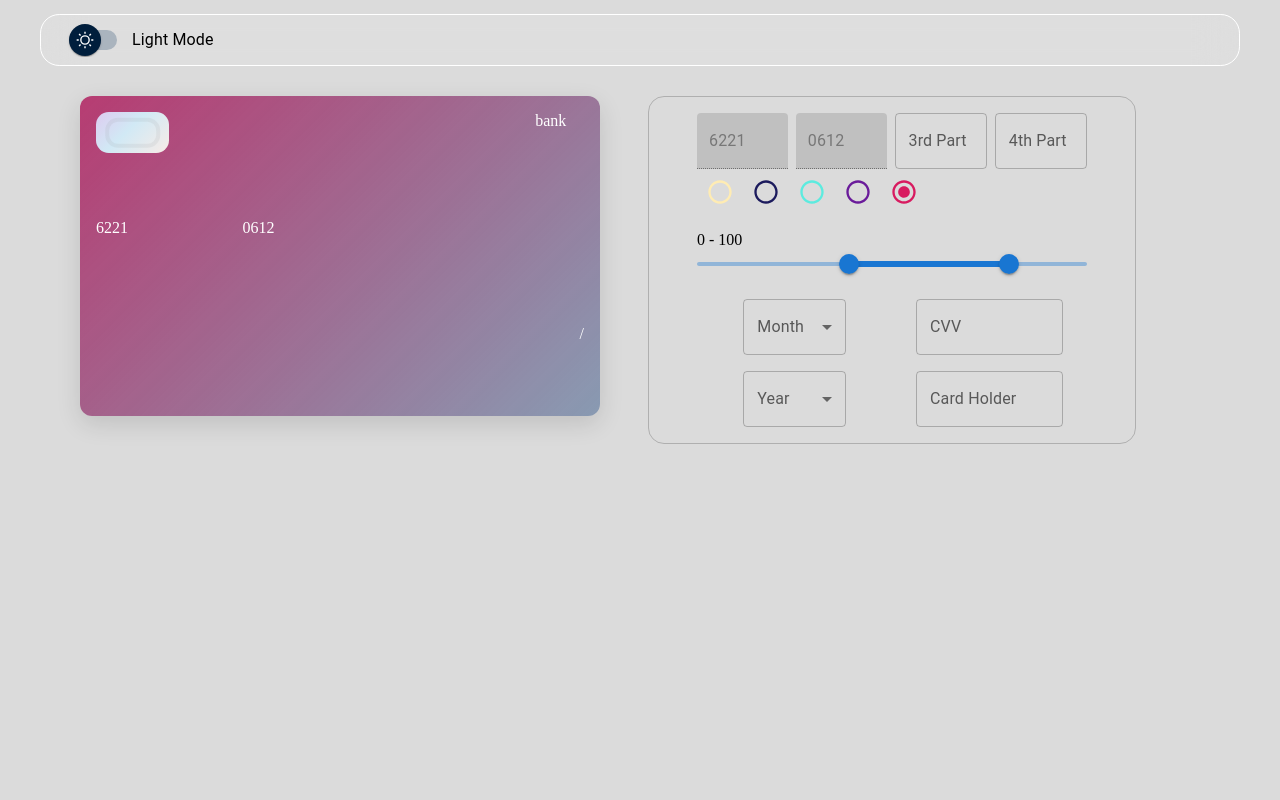
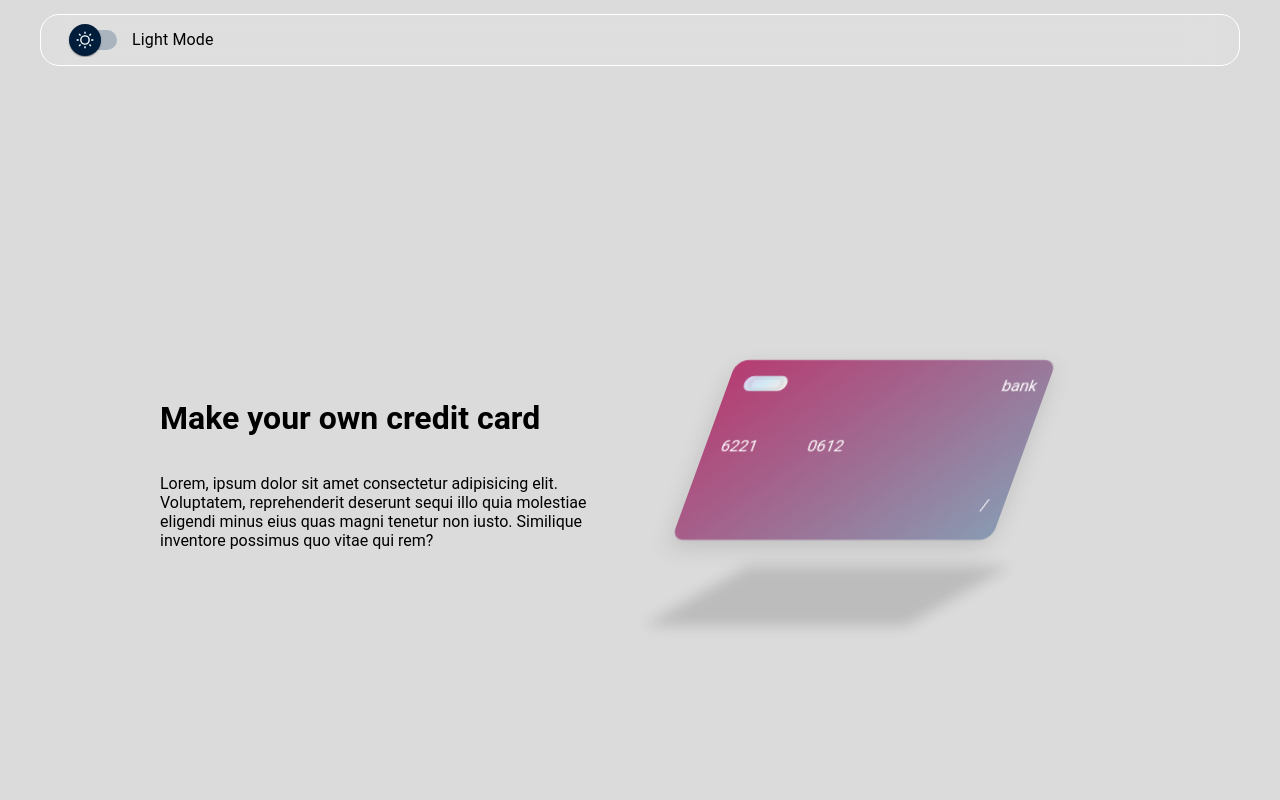
Before and after one commit to NiushaEbrahimi/MUI, a React app: page / in a window 1280 px wide. Shown: the top 800 px of the page. Built offline with nearby package versions, Linux system fonts and the light colour scheme; the HTML template or start-up script is replaced by a standard one.

Commit message:
made progress with the animation

```diff
--- a/src/App.css
+++ b/src/App.css
@@ -4,10 +4,22 @@
   left: 0;
   width: 280px;
   height: 180px;
-  background: #2b8cff;
   border-radius: 12px;
-  /* start translated to the right by 50vw; JS overrides this value as you scroll */
   transform: translateX(50vw) skewX(60deg);;
   will-change: transform;
-  /* no CSS transition so movement maps directly to scroll (instant) */
+  z-index: 1000;
 }
+.shadow{
+  z-index: 10;
+  position: absolute;
+  bottom: -100px;
+  left: 17%;
+  width: 40%;
+  /* height: 1vh; */
+  background-color: black;
+  opacity: 0.2;
+  transform: skewX(-60deg);
+  filter: blur(40);
+  border-radius: 20%;
+  box-shadow: 0px 0px 10px 30px rgba(0, 0, 0, 0.7);
+}
--- a/src/App.jsx
+++ b/src/App.jsx
@@ -1,8 +1,8 @@
 import './App.css'
 import FlipCart from "./components/FlipCart";
 import CardInput from "./components/cardInput";
-import { Container } from '@mui/material';
-import { useEffect, useState } from 'react';
+import { Container,Box } from '@mui/material';
+import { useEffect, useState, useRef } from 'react';
 import Header from "./components/Header"
 
 function App() {
@@ -13,6 +13,8 @@ function App() {
   const [cardHolder, setCardHolder] = useState('');
   const [darkTheme, setDarkTheme] = useState(false);
   const [radioColor,setRadioColor] = useState("pink");
+  const containerRef = useRef(null)
+  const didUnpin = useRef(false)
 
   useEffect(()=>{
     console.log(darkTheme)
@@ -23,25 +25,106 @@ function App() {
     }
   },[darkTheme])
 
+  useEffect(() => {
+    const onScroll = () => {
+      const vh = window.innerHeight
+      const start = 0.01 * vh            // start moving at 20vh
+      const duration = 1.4 * vh         // movement spans 1.5vh of scroll
+      const end = start + duration
+      const y = window.scrollY
+
+      if (!containerRef.current) return
+
+      const el = containerRef.current
+
+      const startTranslate = 55
+      const endTranslate = 15
+
+      const startSkew = -20
+      const endSkew = 0
+
+      const startScale = 1
+      const endScale = 1.5
+
+      const pin = () => {
+        el.style.position = 'fixed'
+        el.style.top = '45vh'
+        el.style.left = `${endTranslate}vw`
+        didUnpin.current = false
+      }
+
+      const unpin = () => {
+        if (!didUnpin.current) {
+          const docTop = el.getBoundingClientRect().top + window.scrollY
+          el.style.position = 'absolute'
+          el.style.top = `${docTop}px`
+          el.style.left = `${endTranslate}vw`
+          el.style.transform = `translateX(0vw) skewX(${endSkew}deg) scale(${endScale})`
+          didUnpin.current = true
+        }
+      }
+
+      const delta = startTranslate - endTranslate
+      if (y < start) {
+        pin()
+        el.style.transform = `translateX(${delta}vw) skewX(${startSkew}deg) scale(${startScale})`
+        return
+      }
+
+      if (y >= start && y <= end) {
+        pin()
+        let p = (y - start) / duration
+        p = Math.max(0, Math.min(1, p))
+        const translateVw = delta * (1 - p)
+        const skew = startSkew - p * (startSkew - endSkew)
+        const scale = startScale + p * (endScale - startScale)
+        el.style.transform = `translateX(${translateVw}vw) skewX(${skew}deg) scale(${scale})`
+        return
+      }
+
+      if (y > end) {
+        unpin()
+        return
+      }
+    }
+
+    onScroll()
+    window.addEventListener('scroll', onScroll)
+    window.addEventListener('resize', onScroll)
+    return () => {
+      window.removeEventListener('scroll', onScroll)
+      window.removeEventListener('resize', onScroll)
+    }
+  }, [])
 
   return (
-    <Container sx={{m:0,p:0 , width : "100vw" , position : "relative" , display:"flex" , flexDirection : "column" , justifyContent : "center" , alignItems : "center"}}>
+    <div style={{width : "100%" , position : "relative" , display:"flex" , flexDirection : "column" , justifyContent : "center" , alignItems : "center"}}>
       <Header darkTheme={darkTheme} setDarkTheme = {setDarkTheme}></Header>
-      <Container sx={{display : "flex" , flexDirection : "row" , mt : "5vh"}}>
-        <div style={{ padding: 24, display: "flex", gap: 24 }}>
-          <FlipCart value={value} cardNumber={cardNumber} cvvNumber={cvvNumber} expirationDate={expirationDate} cardHolder={cardHolder} radioColor={radioColor}/>
+      <FlipCart containerRef={containerRef} value={value} cardNumber={cardNumber} cvvNumber={cvvNumber} expirationDate={expirationDate} cardHolder={cardHolder} radioColor={radioColor}/>
+      <Box sx={{minWidth:"80vw", display : "flex" , flexDirection : "row" , justifyContent : "center" , alignItems : "center" , mt : "5vh" , minHeight : "100vh", padding : "1vh 10vw "}}>
+        <div style={{ padding: 24, display: "flex", flex :1,flexDirection :"column"}}>
+          <h1>Make your own credit card</h1>
+          <p>Lorem, ipsum dolor sit amet consectetur adipisicing elit. Voluptatem, reprehenderit deserunt sequi illo quia molestiae eligendi minus eius quas magni tenetur non iusto. Similique inventore possimus quo vitae qui rem? </p>
         </div>
-        <div style={{ padding: 24, display: "flex", gap: 24 }}>
+        <div style={{ padding: 24, display: "flex", gap: 24 , flex :1, position : "relative"}}>
+          <div className='shadow'></div>
+        </div>
+      </Box>
+      <Box sx={{height : "30vh"}}></Box>
+      <Box sx={{maxWidth:"90vw", display : "flex" , flexDirection : "row" , mt : "5vh" , minHeight : "100vh" }}>
+        <div style={{ padding: 24, display: "flex", flex :1, justifyContent : "center", alignItems : "center"}}>
+
+        </div>
+        <div style={{padding: 24, display: "flex", flex :1}}>
           <CardInput value={value} setValue={setValue} cardNumber={cardNumber} setCardNumber={setCardNumber} cvvNumber={cvvNumber} setCvvNumber={setCvvNumber} expirationDate={expirationDate} setExpirationDate={setExpirationDate} cardHolder={cardHolder} setCardHolder={setCardHolder}
             radioColor={radioColor} setRadioColor={setRadioColor}
           />
         </div>
-      </Container>
-      <Container sx={{height : "100vh"}}></Container>
+      </Box>
       <Container sx={{height : "100vh"}}></Container>
       <Container sx={{height : "100vh"}}></Container>
 
-    </Container>
+    </div>
   );
 }
 
--- /dev/null
+++ b/src/assets/css/FlipCart.css
@@ -0,0 +1,10 @@
+.container {
+  position: fixed;
+  top: 30vh;
+  left: 0;
+  width: 280px;
+  height: 180px;
+  border-radius: 12px;
+  transform: translateX(50vw) skewX(-60deg);;
+  will-change: transform;
+}
--- a/src/assets/css/cardInput.module.css
+++ b/src/assets/css/cardInput.module.css
@@ -1,4 +1,3 @@
 .input_container{
     display: grid;
-
 }
--- a/src/components/FlipCart.jsx
+++ b/src/components/FlipCart.jsx
@@ -1,11 +1,12 @@
 import { styled } from "@mui/material/styles";
 import { Box,Fade } from "@mui/material";
 import { useEffect, useState } from "react";
+import "../assets/css/FlipCart.css";
 
 const Root = styled(Box)({
   perspective: "1000px",
-  width: 520,
-  height: 320,
+  width: 320,
+  height: 180,
   "&:hover .flipInner": {
     transform: "rotateY(180deg)",
   },
@@ -56,7 +57,7 @@ const colors = {
 };
 
 
-export default function FlipCart({value , cardNumber , cvvNumber , expirationDate , cardHolder , radioColor}) {
+export default function  FlipCart({containerRef,value , cardNumber , cvvNumber , expirationDate , cardHolder , radioColor}) {
   const [rgbaColor,setRgbaColor] = useState("")
 
   useEffect(() => {
@@ -65,9 +66,14 @@ export default function FlipCart({value , cardNumber , cvvNumber , expirationDat
 
 
   return (
-    <Root>
+    <Root ref={containerRef} className="container">
       <Inner className="flipInner">
-        <Front sx={{background: `linear-gradient(135deg, rgba(${rgbaColor}, ${value[1]/100}) 0%, rgba(7, 53, 114, ${value[0]/100}) 100%)`,}}>
+        <Front
+          sx={{
+            background: `linear-gradient(135deg, rgba(${rgbaColor}, ${value[1] / 100}) 0%, rgba(7, 53, 114, ${value[0] / 100}) 100%)`,
+            color: radioColor === "amber" || radioColor === "aqua" ? "#10093fff" : "white",
+          }}
+        >
           <Box sx={{ p: 2, display: "flex", flexDirection: "row", alignItems: "stretch", justifyContent: "space-between", gap: 3, width: "100%", height: "100%", boxSizing: "border-box"}}>
             <Box
               sx={{ background: "linear-gradient(135deg, #ddccf0ff 0%, #d1e9f5ff 44%, #f8ece7ff 100%)", width: "15%", height: "55%", borderRadius : "0.8rem", position : "relative",
@@ -84,18 +90,18 @@ export default function FlipCart({value , cardNumber , cvvNumber , expirationDat
                 }
               }}
             />
-            <Box sx={{ color: "white", width: "10%", height: "10%" }}>bank</Box>
+            <Box sx={{ width: "10%", height: "10%" }}>bank</Box>
           </Box>
           <Box sx={{ p: 2, display: "flex", flexDirection: "row", alignItems: "stretch", justifyContent: "space-between", gap: 3, width: "100%", height: "100%", boxSizing: "border-box"}}>
-            <Box sx={{ color: "white", width: "10%", height: "10%" }}>{cardNumber[0]}</Box>
-            <Box sx={{ color: "white", width: "10%", height: "10%" }}>{cardNumber[1]}</Box>
-            <Box sx={{ color: "white", width: "10%", height: "10%" }}>{cardNumber[2]}</Box>
-            <Box sx={{ color: "white", width: "10%", height: "10%" }}>{cardNumber[3]}</Box>
+            <Box sx={{ width: "10%", height: "10%" }}>{cardNumber[0]}</Box>
+            <Box sx={{ width: "10%", height: "10%" }}>{cardNumber[1]}</Box>
+            <Box sx={{ width: "10%", height: "10%" }}>{cardNumber[2]}</Box>
+            <Box sx={{ width: "10%", height: "10%" }}>{cardNumber[3]}</Box>
           </Box>
           <Box sx={{ p: 2, display: "flex", flexDirection: "row", alignItems: "stretch", justifyContent: "space-between", gap: 3, width: "100%", height: "100%", boxSizing: "border-box"}}>
-            <Box sx={{ color: "white"}}>{cvvNumber}</Box>
-            <Box sx={{ color: "white" }}>{cardHolder}</Box>
-            <Box sx={{ color: "white" }}>{expirationDate[0]} / {expirationDate[1]}</Box>
+            <Box>{cvvNumber}</Box>
+            <Box>{cardHolder}</Box>
+            <Box>{expirationDate[0]} / {expirationDate[1]}</Box>
           </Box>
         </Front>
         <Back>
--- a/src/index.css
+++ b/src/index.css
@@ -1,10 +1,17 @@
+*{
+  box-sizing: border-box !important;
+  font-family: 'Roboto', sans-serif !important;
+}
 #root{
   padding-top: 1.5rem !important;
   margin: 0px !important;
+  padding-right: 0px;
+  padding-bottom: 0px;
+  padding-left: 0px;
 }
 body{
   background-color: rgba(0, 0, 0, 0.14);
-
+  overflow-x: hidden;
 }
 .dark-mode{
   background-color: rgb(5, 17, 43);
```
